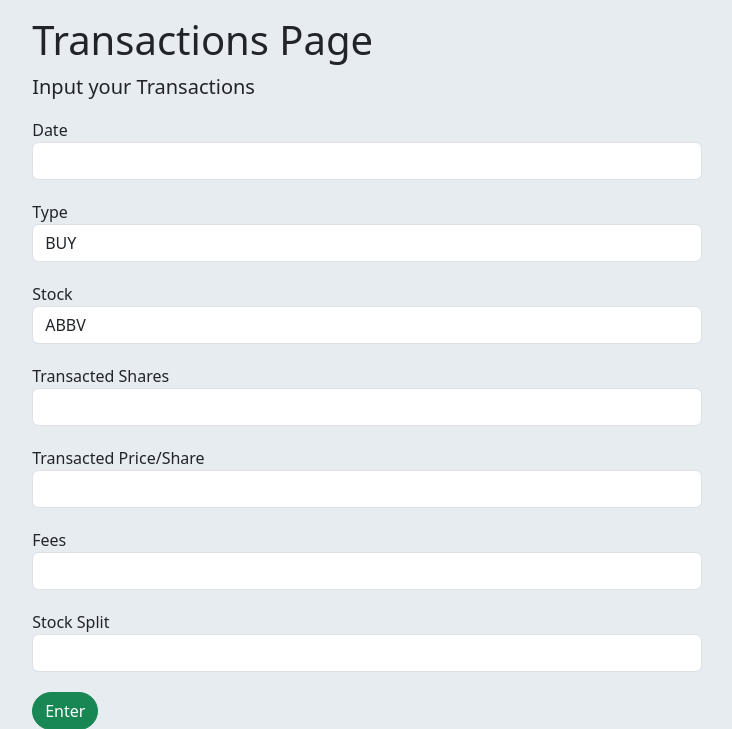
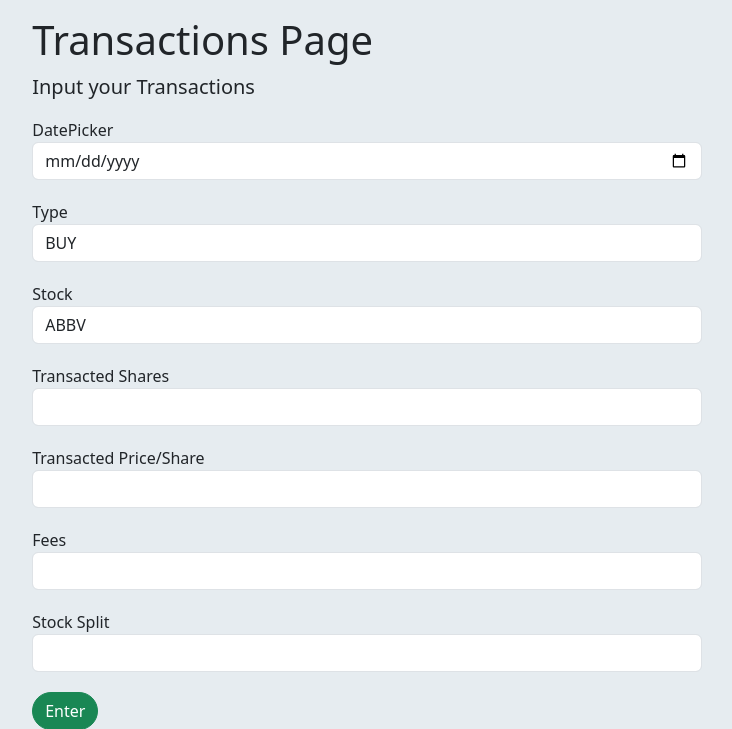
Before and after one commit to JeffRReeder/Swan-Fund, a Flask app: page /transactions in a window 1280 px wide. Shown: the part 46-775 px from the top of the page, without its empty margins (273-1005 px from the left). Run offline with Flask 2, Linux system fonts and the light colour scheme; parts of the project's set-up code (start-up, migrations or seed data) failed here and were passed over; some libraries are stand-ins or nearby versions.

Commit message:
added datepicker to transaction form

```diff
--- a/forms.py
+++ b/forms.py
@@ -1,7 +1,7 @@
 from flask_wtf import FlaskForm
 from wtforms import StringField, PasswordField, DateTimeField, TextAreaField, SelectField, FloatField
 from wtforms.validators import DataRequired, Email, Length, InputRequired, Optional
-
+from wtforms.fields.html5 import DateField
 
 stocks = ["ABBV", "ABC", "ABT", "ADM", "AFL", "AMP", "AOS", "BEN", "CAH", "CMCSA", "CMI",
           "CSCO", "CVS", "ECL", "ED", "EV", "FAST", "FLO", "GD", "GIS", "HON", "HRL",
@@ -32,9 +32,11 @@ class LoginForm(FlaskForm):
     password = PasswordField('Password', validators=[Length(min=3)])
 
 class TransactionForm(FlaskForm):
-    timestamp = DateTimeField("Date", validators=[InputRequired()])
+
+    #timestamp = DateTimeField("Date", validators=[InputRequired()])
+    timestamp = DateField('DatePicker', format='%Y-%m-%d')
     transactionType = SelectField("Type", choices=[('buy','BUY'),('sell','SELL'),('div','DIVIDEND'),('split','SPLIT')])
-    #stock_ticker = StringField("Stock", validators=[InputRequired(), Length(max=5)])
+
     stock_ticker = SelectField("Stock", choices=[(st, st) for st in stocks])
     transactedShares = FloatField("Transacted Shares", validators=[InputRequired()])
     transactedPricePerShare = FloatField("Transacted Price/Share", validators=[InputRequired()])
--- a/requirements.txt
+++ b/requirements.txt
@@ -5,9 +5,12 @@ cffi==1.14.5
 chardet==4.0.0
 click==7.1.2
 dnspython==2.1.0
+dominate==2.6.0
 email-validator==1.1.2
 Flask==1.1.2
 Flask-Bcrypt==0.7.1
+Flask-Bootstrap==3.3.7.1
+Flask-Datepicker==0.14
 Flask-DebugToolbar==0.11.0
 Flask-SQLAlchemy==2.5.1
 Flask-WTF==0.14.3
@@ -22,9 +25,10 @@ psycopg2-binary==2.8.6
 pycparser==2.20
 requests==2.25.1
 six==1.15.0
-SQLAlchemy==1.3.21
+SQLAlchemy==1.4.11
 typing-extensions==3.7.4.3
 urllib3==1.26.4
+visitor==0.1.3
 Werkzeug==1.0.1
 WTForms==2.3.3
 zipp==3.4.1
--- a/templates/base.html
+++ b/templates/base.html
@@ -15,6 +15,9 @@
         href="https://use.fontawesome.com/releases/v5.3.1/css/all.css">
   <link rel="stylesheet" href="/static/stylesheets/style.css">
   <link rel="shortcut icon" href="/static/favicon.ico">
+  <link rel="stylesheet" href="//code.jquery.com/ui/1.12.1/themes/base/jquery-ui.css">
+  <script src="https://code.jquery.com/jquery-1.12.4.js"></script>
+  <script src="https://code.jquery.com/ui/1.12.1/jquery-ui.js"></script>
 </head>
 
 <body class="{% block body_class %}{% endblock %}">
--- a/templates/transaction_form.html
+++ b/templates/transaction_form.html
@@ -1,5 +1,8 @@
 {% extends 'base.html' %}
 {% block title %}Transactions{% endblock %}
+
+
+
 
 {% block content %}
 
@@ -8,12 +11,14 @@
 <p class="lead">Input your Transactions</p>
 <form method="POST">
 
+
     {{ form.hidden_tag() }}
     {% for field in form
         if field.widget.input_type != 'hidden' %}
     <p>
         {{ field.label }}
         {{ field (class_="form-control") }}
+
 
         {% for error in field.errors %}
         <span class="form-text text-danger">{{ error }}</span>
```
Also changed, not shown: app.py (+6 -1 lines).
